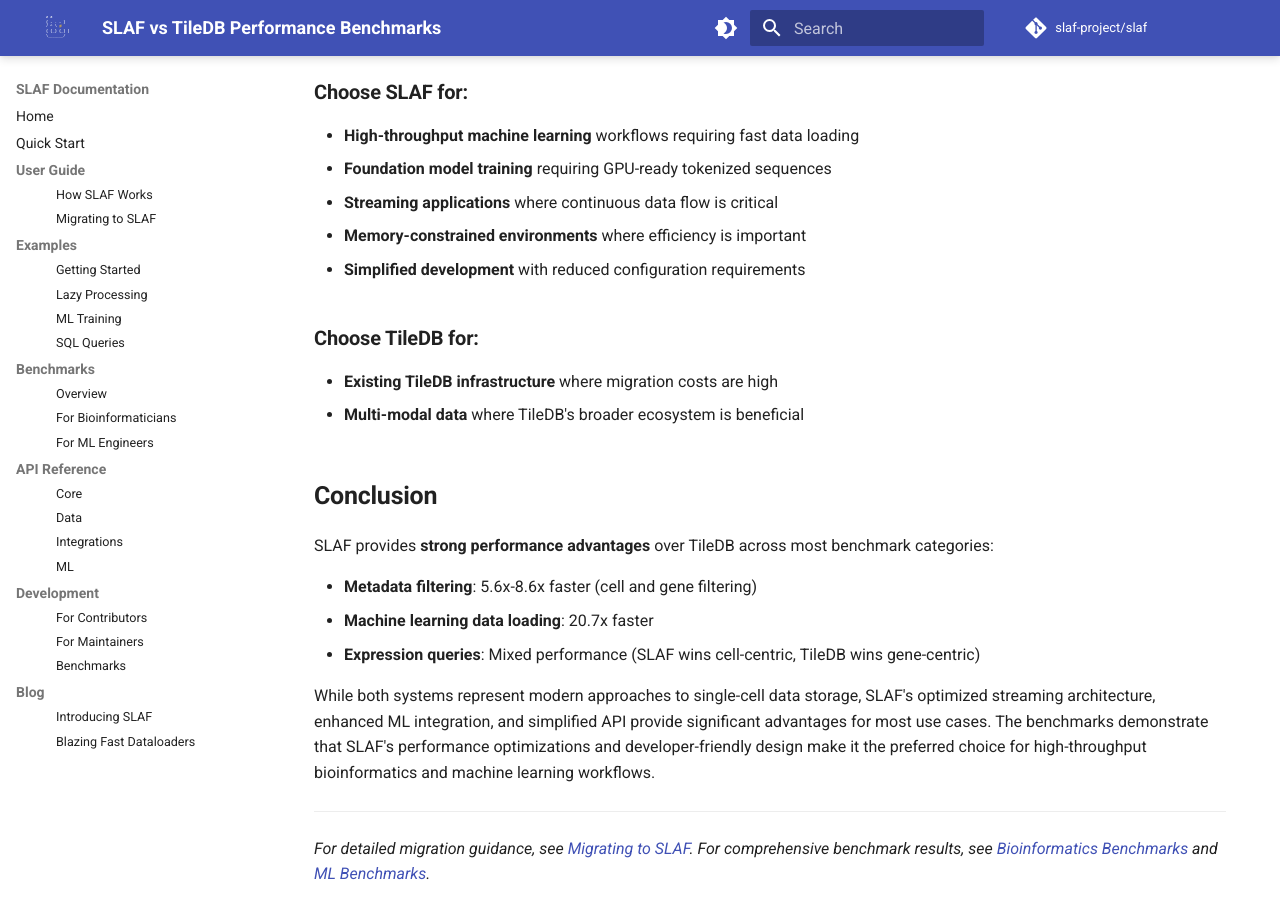
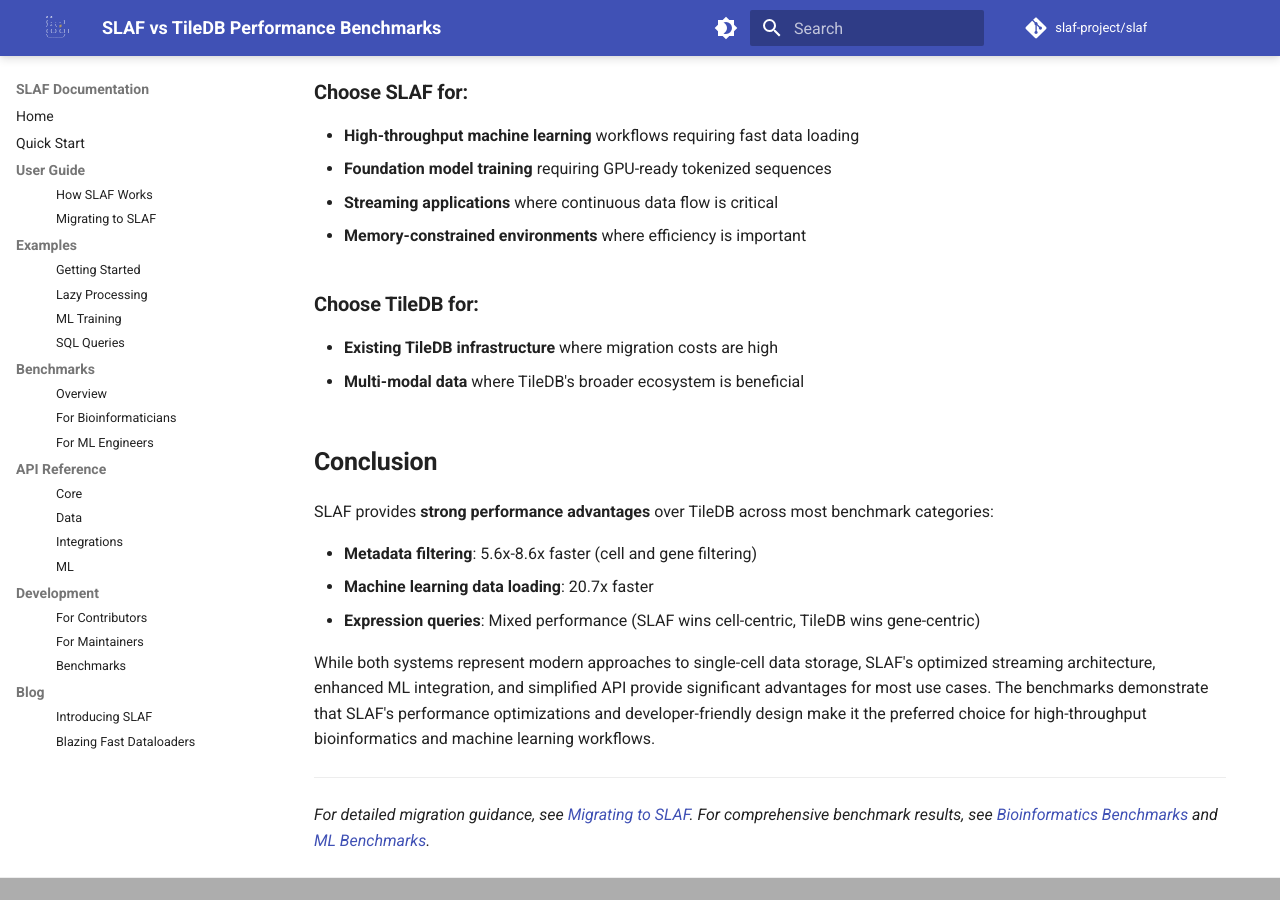
Before and after one commit to slaf-project/slaf, an MkDocs documentation site: the page built from docs/benchmarks/slaf_vs_tiledb_benchmarks.md, in a window 1280 px wide and 900 px high, scrolled down 6111 px. Built offline with MkDocs 1.6.1 and Material for MkDocs 9.7.7, drawn with Linux system fonts in a browser that asks for light colours; comment, search, counter and statistics services are not loaded.

Commit message:
minor wordsmithing

```diff
--- a/docs/benchmarks/slaf_vs_tiledb_benchmarks.md
+++ b/docs/benchmarks/slaf_vs_tiledb_benchmarks.md
@@ -183,7 +183,6 @@ SLAF provides pre-tokenized sequences ready for GPU training, while TileDB DataL
 - **Foundation model training** requiring GPU-ready tokenized sequences
 - **Streaming applications** where continuous data flow is critical
 - **Memory-constrained environments** where efficiency is important
-- **Simplified development** with reduced configuration requirements
 
 ### **Choose TileDB for:**
 
```
